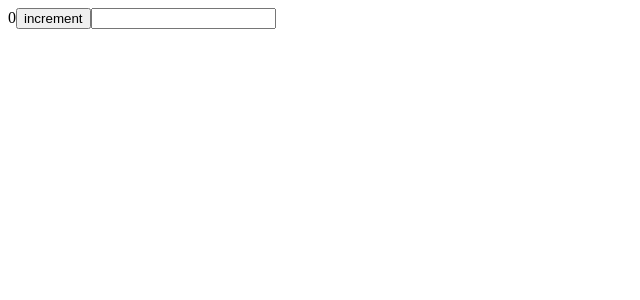
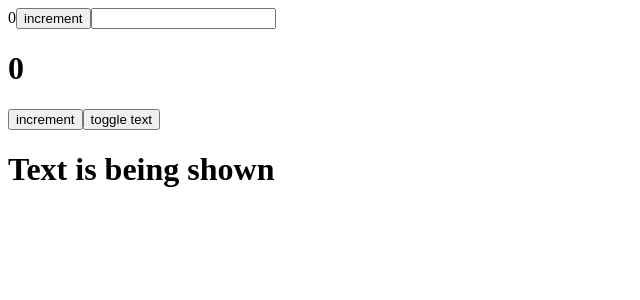
Before and after one commit to zprpic/react-hooks-practice, a React (Create React App) app: page / in a window 1280 px wide. Shown: the top 300 px of the page, without its empty margins (0-640 px from the left). Built offline with nearby package versions, Linux system fonts and the light colour scheme.

Commit message:
useReducer hook...

```diff
--- a/src/App.js
+++ b/src/App.js
@@ -1,9 +1,11 @@
 import UseStateHook from "./useState/UseStateHook";
+import UseReducerHook from "./useReducer/UseReducerHook";
 
 function App() {
   return (
     <>
       <UseStateHook />
+      <UseReducerHook />
     </>
   );
 }
--- /dev/null
+++ b/src/useReducer/UseReducerHook.js
@@ -0,0 +1,34 @@
+import React, { useReducer } from "react";
+
+const reducer = (state, action) => {
+  switch (action.type) {
+    case "INCREMENT":
+      return {
+        count: state.count + 1,
+        showText: state.showText,
+      };
+    case "toggleShowText":
+      return {
+        count: state.count,
+        showText: !state.showText,
+      };
+    default:
+      return state;
+  }
+};
+
+function UseReducerHook() {
+  const [state, dispatch] = useReducer(reducer, { count: 0, showText: true });
+  return (
+    <div>
+      <h1>{state.count}</h1>
+      <button onClick={() => dispatch({ type: "INCREMENT" })}>increment</button>
+      <button onClick={() => dispatch({ type: "toggleShowText" })}>
+        toggle text
+      </button>
+      {state.showText && <h1>Text is being shown</h1>}
+    </div>
+  );
+}
+
+export default UseReducerHook;
--- a/src/useState/UseStateHook.js
+++ b/src/useState/UseStateHook.js
@@ -1,5 +1,4 @@
-import React from "react";
-import { useState } from "react";
+import React, { useState } from "react";
 
 function UseStateHook() {
   const [count, setCount] = useState(0);
```
